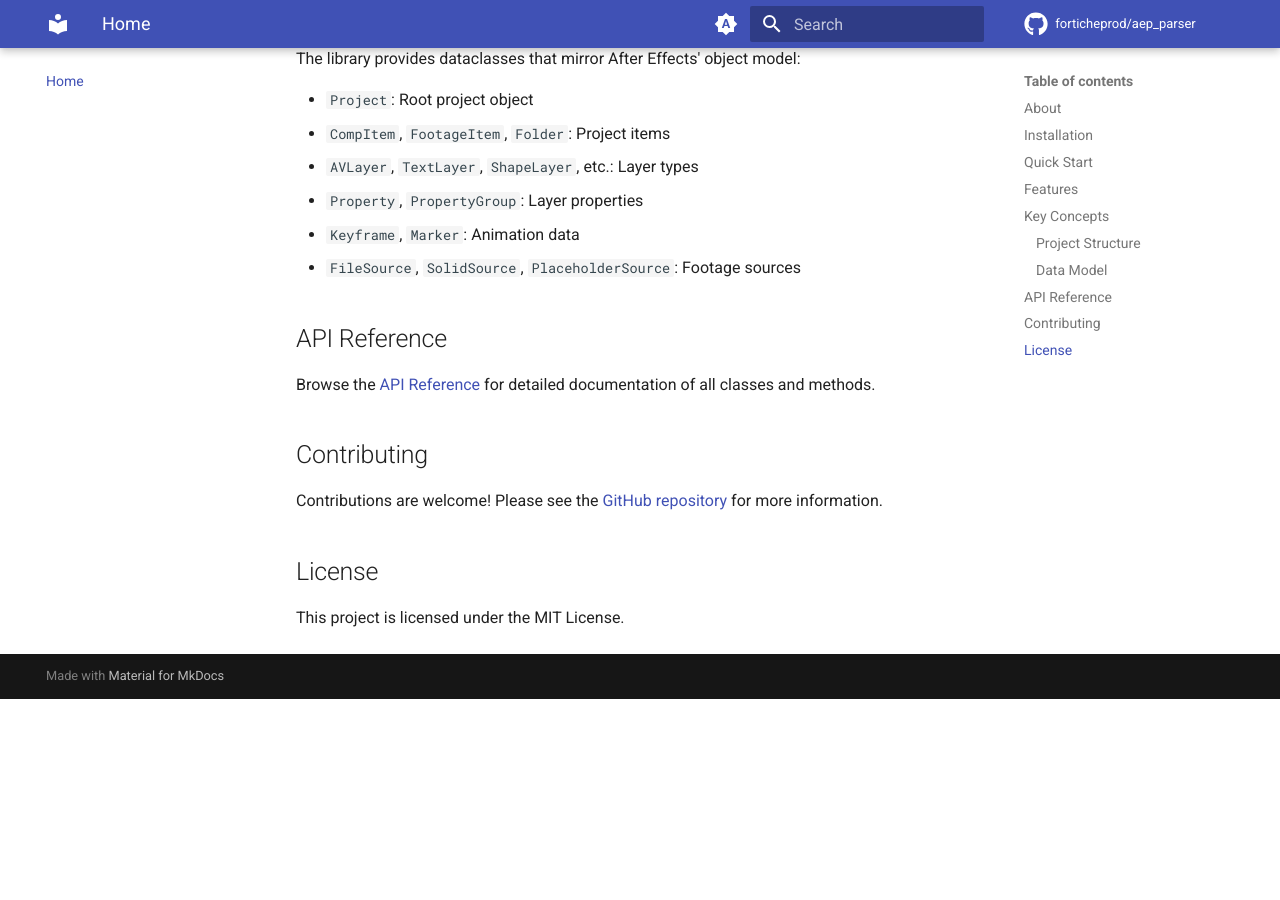
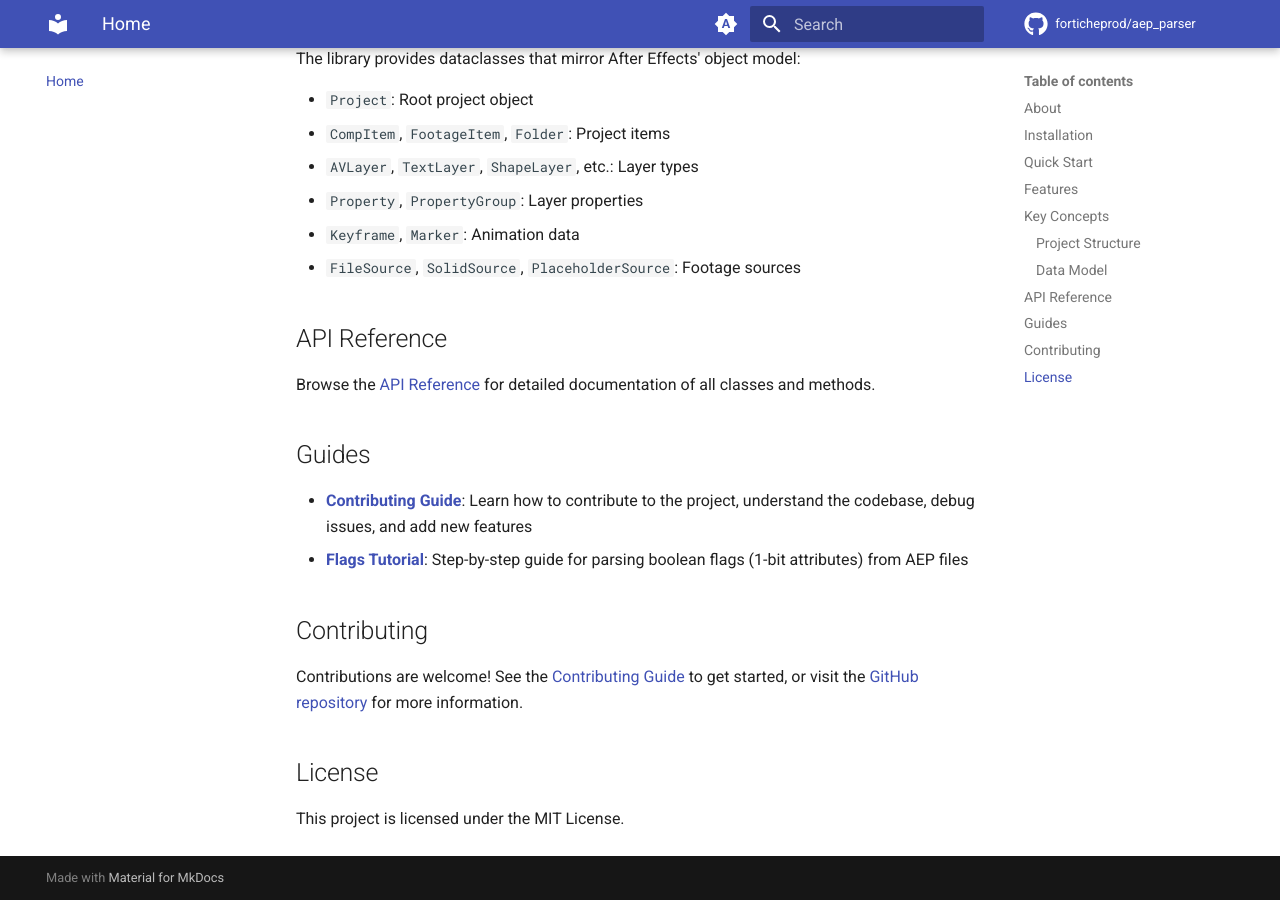
Before and after one commit to forticheprod/aep_parser, an MkDocs documentation site: the page built from docs/index.md, in a window 1280 px wide and 900 px high, scrolled down 1551 px. Built offline with MkDocs 1.6.1 and Material for MkDocs 9.7.7, drawn with Linux system fonts in a browser that asks for light colours; comment, search, counter and statistics services are not loaded; before the commit the page ends 2250 px from its top, so only the background shows below that.

Commit message:
Remove duplicate flags_tutorial.md and update index with guide links
Co-authored-by: Pouf <14988378+Pouf@users.noreply.github.com>

```diff
--- a/docs/index.md
+++ b/docs/index.md
@@ -64,9 +64,14 @@ The library provides dataclasses that mirror After Effects' object model:
 
 Browse the [API Reference](api/index.md) for detailed documentation of all classes and methods.
 
+## Guides
+
+- **[Contributing Guide](guides/contributing.md)**: Learn how to contribute to the project, understand the codebase, debug issues, and add new features
+- **[Flags Tutorial](guides/flags_tutorial.md)**: Step-by-step guide for parsing boolean flags (1-bit attributes) from AEP files
+
 ## Contributing
 
-Contributions are welcome! Please see the [GitHub repository](https://github.com/forticheprod/aep_parser) for more information.
+Contributions are welcome! See the [Contributing Guide](guides/contributing.md) to get started, or visit the [GitHub repository](https://github.com/forticheprod/aep_parser) for more information.
 
 ## License
 
```
Also changed, not shown: docs/flags_tutorial.md (deleted, +0 -27 lines).
